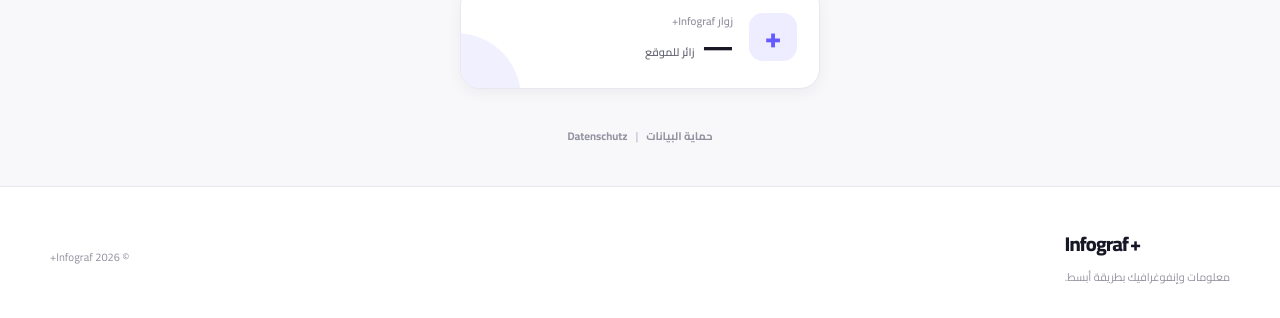
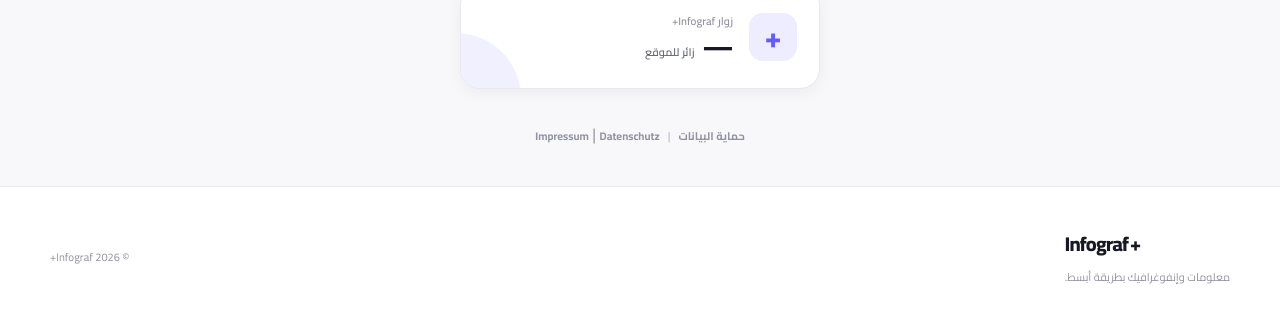
Before and after one commit to dilgash92/infograf-plus, a Jekyll site: the page built from index.html, in a window 1280 px wide and 900 px high, scrolled down 1750 px. Shown: the part 573-891 px from the top of the window. Built offline with Jekyll 4.4.1, drawn with Linux system fonts in a browser that asks for light colours.

Commit message:
Add Impressum link beside privacy link

```diff
--- a/index.html
+++ b/index.html
@@ -130,6 +130,12 @@ description: "Infograf+ — معلومات وإنفوغرافيك بطريقة
       <span class="homepage-privacy-divider">|</span>
       <span>Datenschutz</span>
     </a>
+
+    <span class="homepage-privacy-divider">|</span>
+
+    <a href="{{ site.baseurl }}/impressum/" aria-label="Impressum">
+      <span>Impressum</span>
+    </a>
   </div>
 
   <script data-goatcounter="https://dilgashibr.goatcounter.com/count" async src="//gc.zgo.at/count.js"></script>
```
